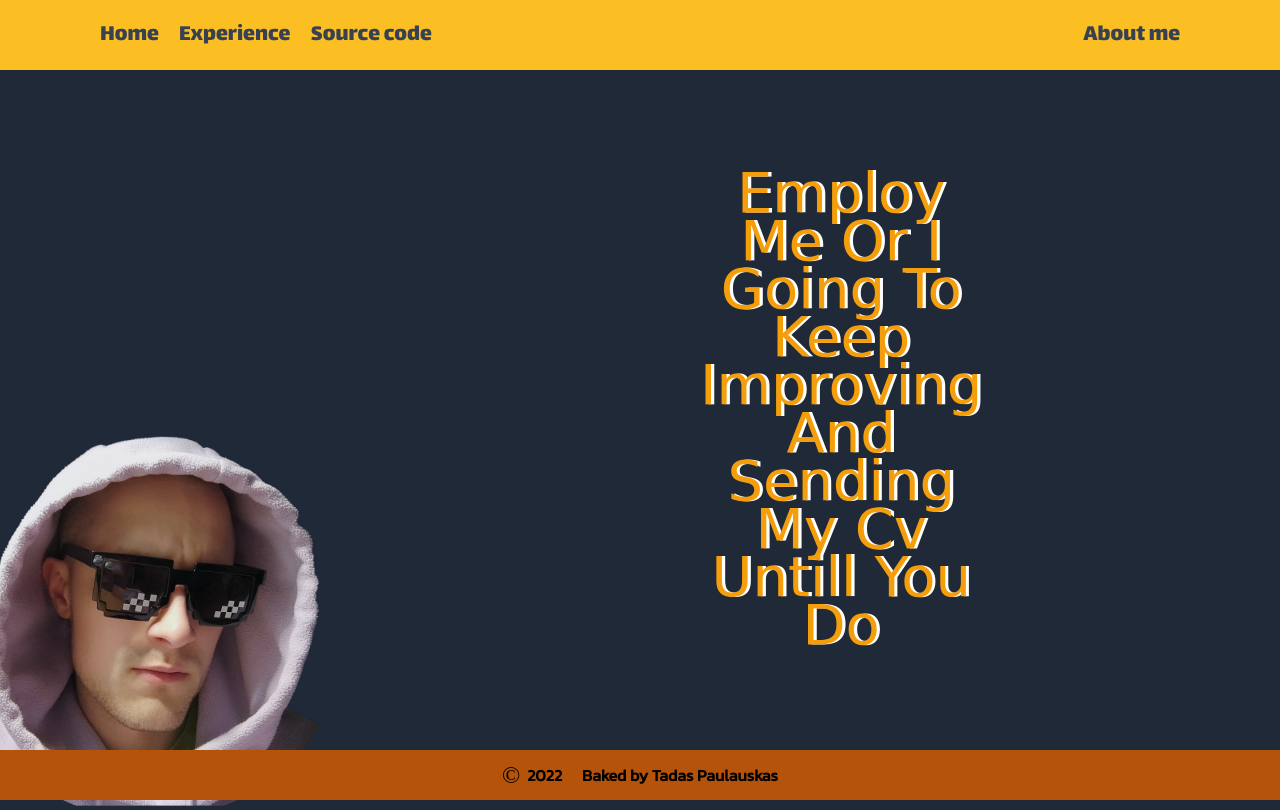
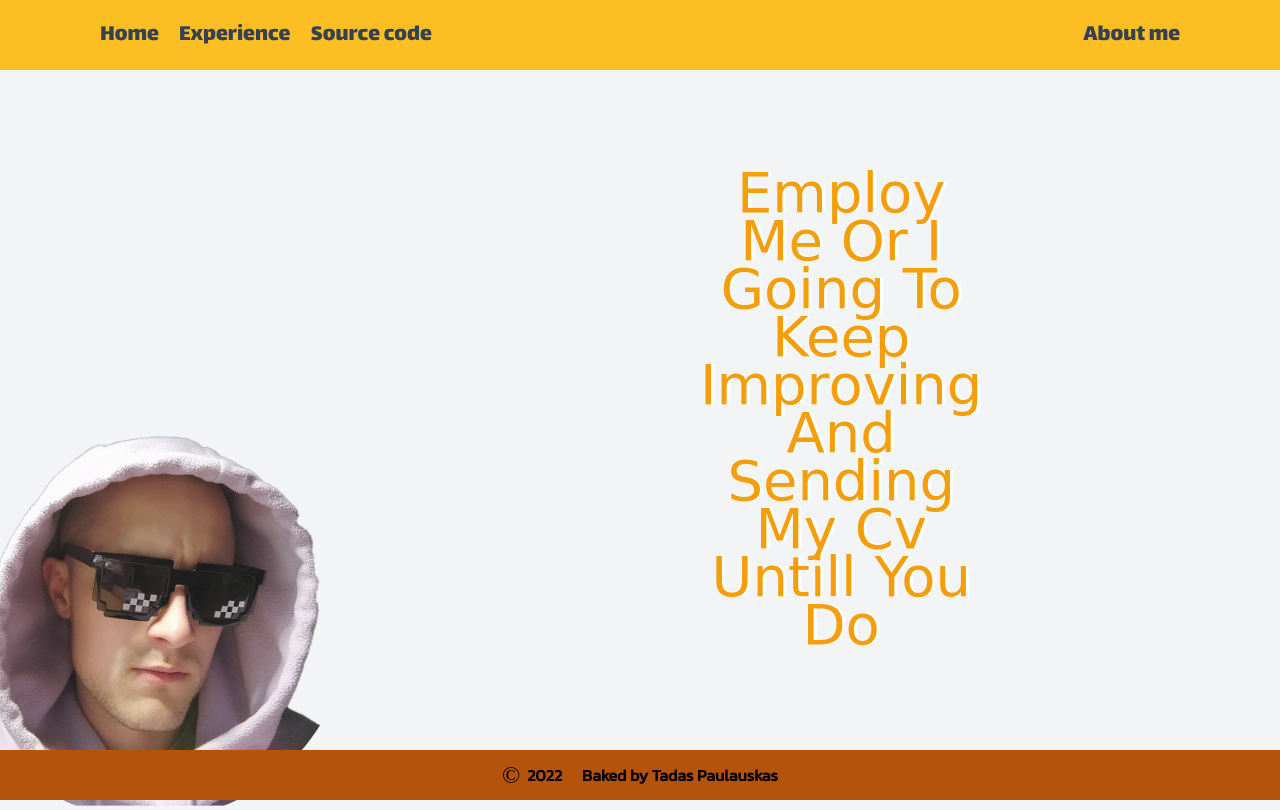
Before and after one commit to Devoustate/webCv, a plain HTML site: page index.html in a window 1280 px wide. Drawn offline with nearby package versions, Linux system fonts and the light colour scheme; a web font is replaced by a local one.

Commit message:
Update body color

```diff
--- a/css/index.css
+++ b/css/index.css
@@ -65,7 +65,7 @@ Variables
 Global style
 --------- */
 body {
-    background-color: var(--grey-800);
+    background-color: var(--grey-100);
 }
 
 p {
```
